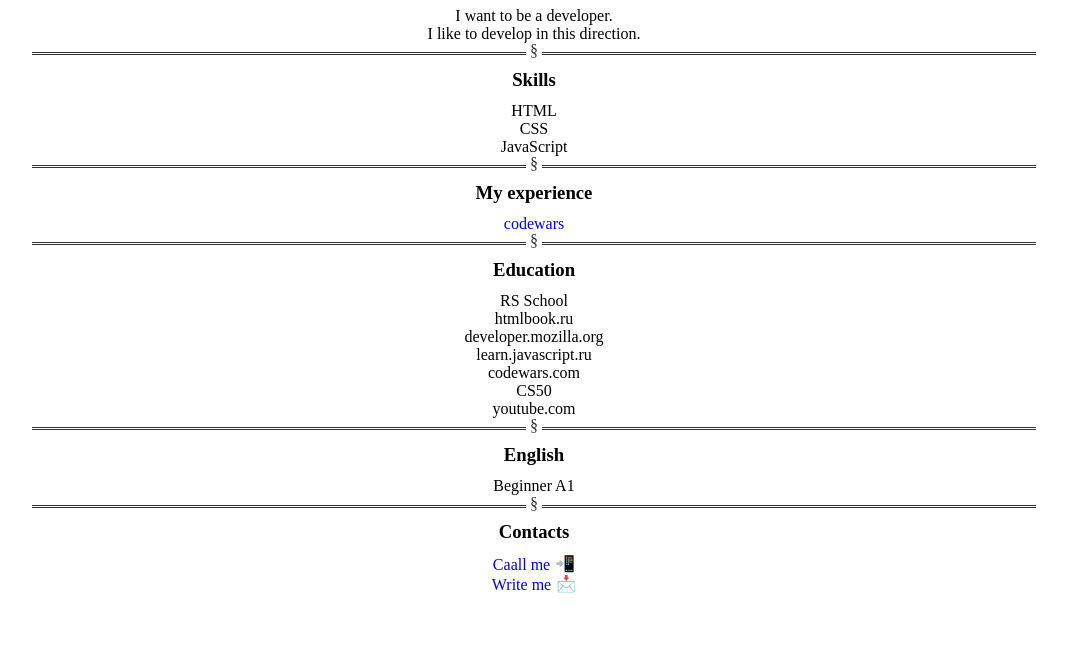
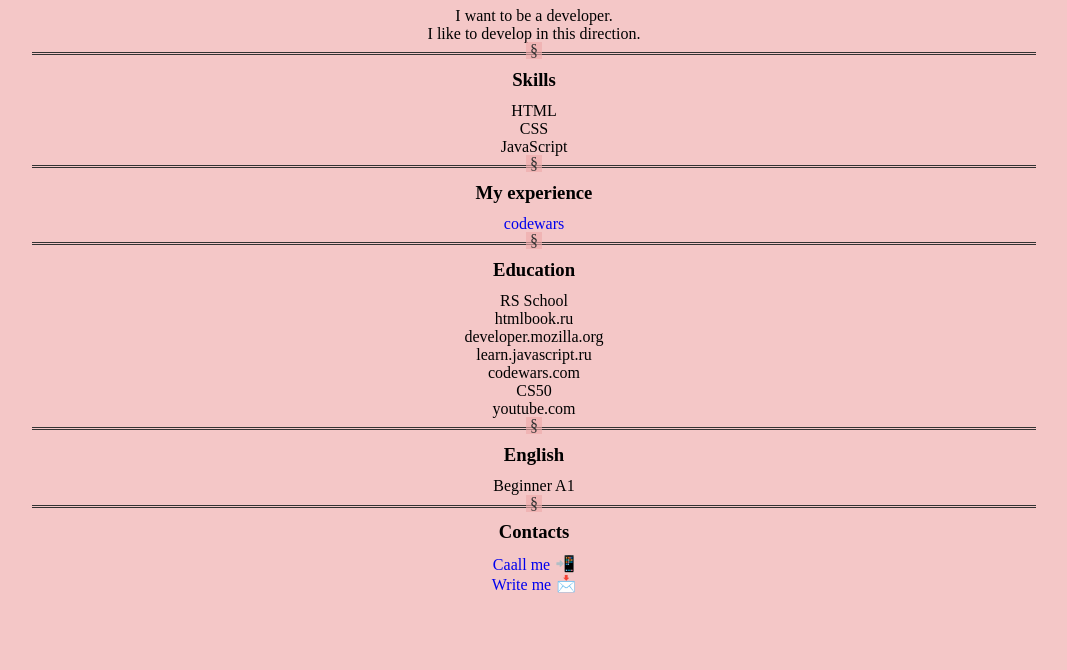
Before and after one commit to VitPi/rsschool-cv, a plain HTML site: page index.html in a window 1280 px wide. Shown: the part 130-800 px from the top of the page, without its empty margins (106-1173 px from the left). Drawn offline with Linux system fonts and the light colour scheme.

Commit message:
inet: created color

```diff
--- a/styles.css
+++ b/styles.css
@@ -11,6 +11,7 @@
 body {
     max-width: 1024px;
     margin: 1em auto;
+    background: #efababa8;
 }
 
 header {
@@ -44,7 +45,7 @@ hr {
 }
 
 hr:after {
-    background: #fff;
+    background: #efababa8;
     content: '§';
     padding: 0 4px;
     position: relative;
```
